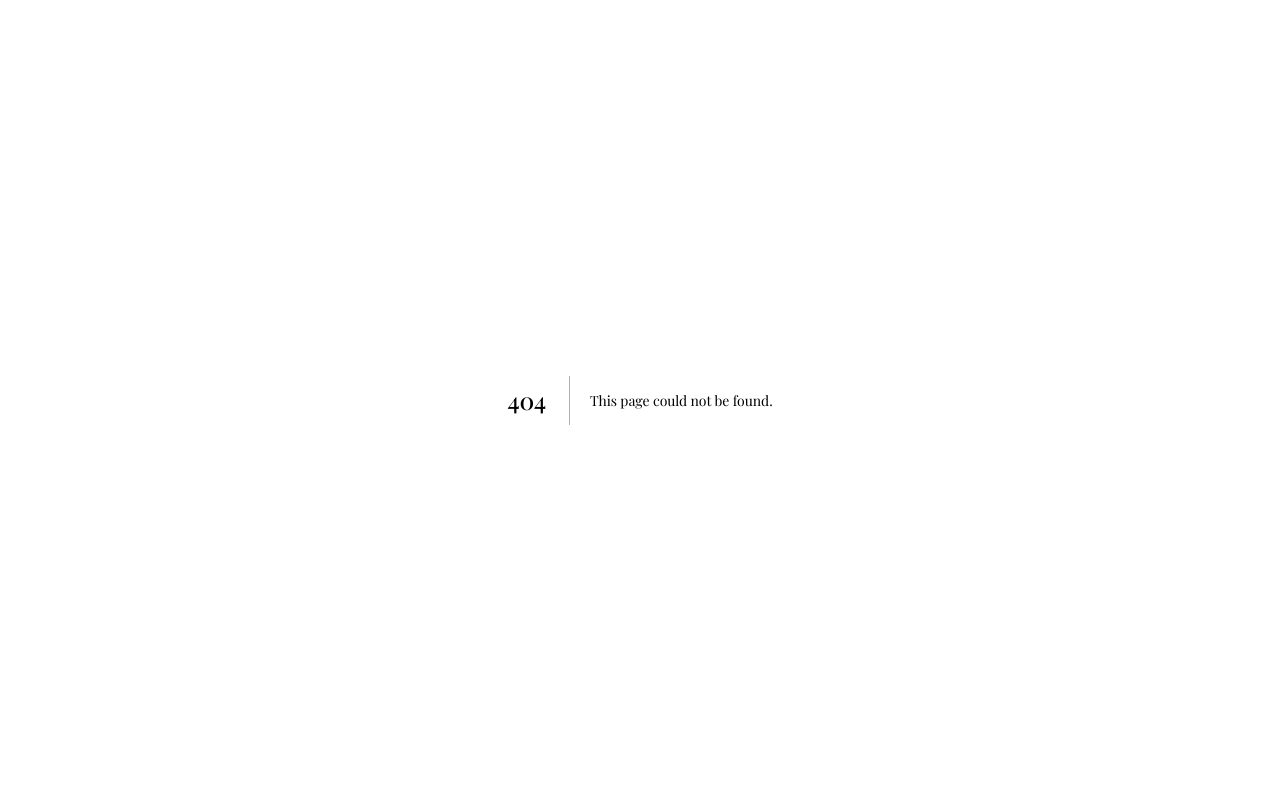
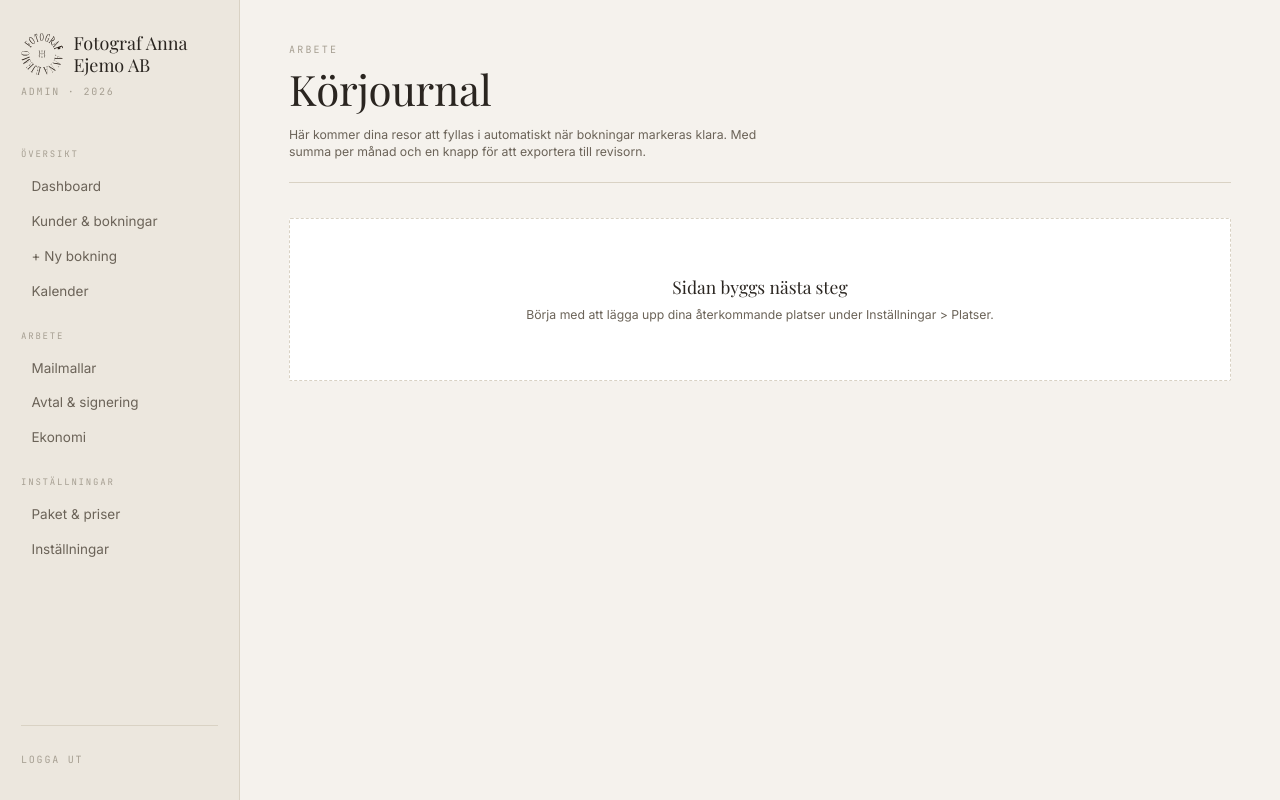
Before and after one commit to annaejemo-crm/anna-admin, a Next.js app: page /admin/korjournal in a window 1280 px wide. Before the commit this address had no page. Built offline with nearby package versions, Linux system fonts and the light colour scheme.

Commit message:
Körjournal: stub-sida

```diff
--- /dev/null
+++ b/app/admin/korjournal/page.tsx
@@ -0,0 +1,19 @@
+export default function KorjournalPage() {
+  return (
+    <>
+      <div className="mb-10 pb-6 border-b border-line">
+        <div className="eyebrow mb-1.5">Arbete</div>
+        <h1 className="font-serif text-[42px] font-light leading-tight">Körjournal</h1>
+        <p className="text-sm text-ink-muted mt-3 max-w-xl">
+          Här kommer dina resor att fyllas i automatiskt när bokningar markeras klara. Med summa per månad och en knapp för att exportera till revisorn.
+        </p>
+      </div>
+      <div className="bg-white border border-dashed border-line p-16 rounded-sm text-center text-ink-muted">
+        <p className="font-serif text-xl mb-2 text-ink">Sidan byggs nästa steg</p>
+        <p className="text-sm">
+          Börja med att lägga upp dina återkommande platser under Inställningar &gt; Platser.
+        </p>
+      </div>
+    </>
+  );
+}
```
